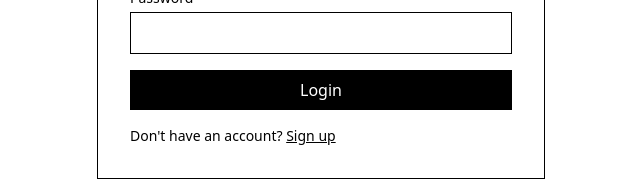
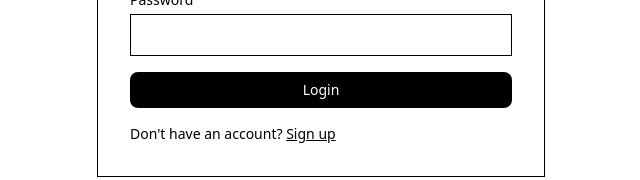
Before and after one commit to Beyond-Sifat/Tech-Pack, a Next.js app: page /login in a window 1280 px wide. Shown: the part 402-582 px from the top of the page, without its empty margins (319-959 px from the left). Built offline with nearby package versions, Linux system fonts and the light colour scheme.

Commit message:
add button

```diff
--- a/package.json
+++ b/package.json
@@ -9,6 +9,7 @@
     "lint": "eslint"
   },
   "dependencies": {
+    "@radix-ui/react-slot": "^1.2.4",
     "bcrypt": "^6.0.0",
     "class-variance-authority": "^0.7.1",
     "clsx": "^2.1.1",
--- a/src/app/(authLayout)/login/page.tsx
+++ b/src/app/(authLayout)/login/page.tsx
@@ -1,5 +1,6 @@
 "use client";
 
+import { Button } from "@/components/ui/button";
 import Link from "next/link";
 import { useForm } from "react-hook-form";
 
@@ -47,12 +48,12 @@
                     )}
                 </div>
 
-                <button
+                <Button
                     type="submit"
                     className="w-full bg-black py-2 text-white"
                 >
                     Login
-                </button>
+                </Button>
             </form>
 
             <p className="mt-4 text-sm text-black">
--- a/src/app/(authLayout)/signup/page.tsx
+++ b/src/app/(authLayout)/signup/page.tsx
@@ -1,5 +1,6 @@
 "use client";
 
+import { Button } from "@/components/ui/button";
 import Link from "next/link";
 import { useForm } from "react-hook-form";
 
@@ -72,12 +73,12 @@
                     )}
                 </div>
 
-                <button
+                <Button
                     type="submit"
                     className="w-full bg-black py-2 text-white"
                 >
                     Sign Up
-                </button>
+                </Button>
             </form>
 
             <p className="mt-4 text-sm text-black">
--- /dev/null
+++ b/src/components/ui/button.tsx
@@ -0,0 +1,62 @@
+import * as React from "react"
+import { Slot } from "@radix-ui/react-slot"
+import { cva, type VariantProps } from "class-variance-authority"
+
+import { cn } from "@/lib/utils"
+
+const buttonVariants = cva(
+  "inline-flex items-center justify-center gap-2 whitespace-nowrap rounded-md text-sm font-medium transition-all disabled:pointer-events-none disabled:opacity-50 [&_svg]:pointer-events-none [&_svg:not([class*='size-'])]:size-4 shrink-0 [&_svg]:shrink-0 outline-none focus-visible:border-ring focus-visible:ring-ring/50 focus-visible:ring-[3px] aria-invalid:ring-destructive/20 dark:aria-invalid:ring-destructive/40 aria-invalid:border-destructive",
+  {
+    variants: {
+      variant: {
+        default: "bg-primary text-primary-foreground hover:bg-primary/90",
+        destructive:
+          "bg-destructive text-white hover:bg-destructive/90 focus-visible:ring-destructive/20 dark:focus-visible:ring-destructive/40 dark:bg-destructive/60",
+        outline:
+          "border bg-background shadow-xs hover:bg-accent hover:text-accent-foreground dark:bg-input/30 dark:border-input dark:hover:bg-input/50",
+        secondary:
+          "bg-secondary text-secondary-foreground hover:bg-secondary/80",
+        ghost:
+          "hover:bg-accent hover:text-accent-foreground dark:hover:bg-accent/50",
+        link: "text-primary underline-offset-4 hover:underline",
+      },
+      size: {
+        default: "h-9 px-4 py-2 has-[>svg]:px-3",
+        sm: "h-8 rounded-md gap-1.5 px-3 has-[>svg]:px-2.5",
+        lg: "h-10 rounded-md px-6 has-[>svg]:px-4",
+        icon: "size-9",
+        "icon-sm": "size-8",
+        "icon-lg": "size-10",
+      },
+    },
+    defaultVariants: {
+      variant: "default",
+      size: "default",
+    },
+  }
+)
+
+function Button({
+  className,
+  variant = "default",
+  size = "default",
+  asChild = false,
+  ...props
+}: React.ComponentProps<"button"> &
+  VariantProps<typeof buttonVariants> & {
+    asChild?: boolean
+  }) {
+  const Comp = asChild ? Slot : "button"
+
+  return (
+    <Comp
+      data-slot="button"
+      data-variant={variant}
+      data-size={size}
+      className={cn(buttonVariants({ variant, size, className }))}
+      {...props}
+    />
+  )
+}
+
+export { Button, buttonVariants }
```
Also changed, not shown: 1 other file (tests, documents, lock files or other folders).
